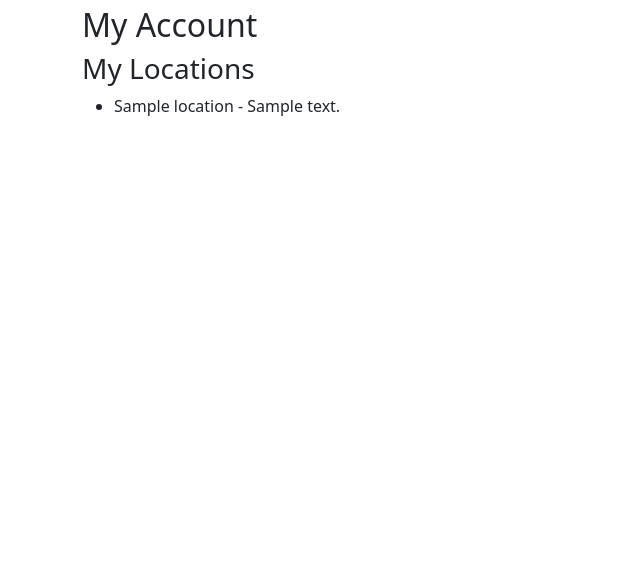
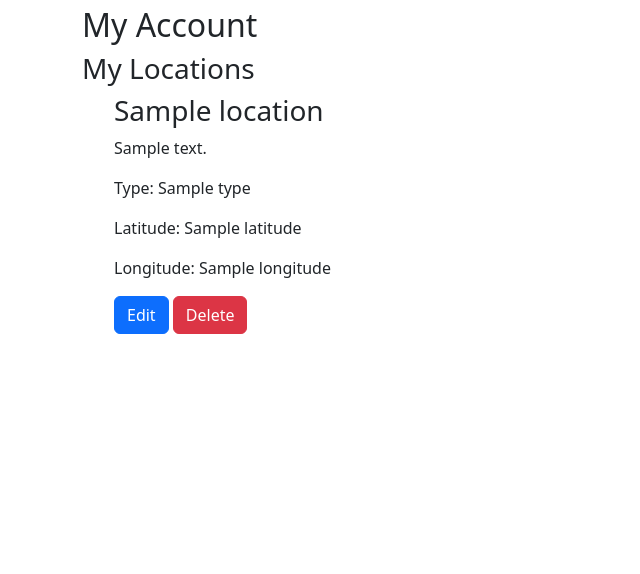
Before and after one commit to Karl-Ryan0/foragers-friend, a Django app: template templates/account/my_account.html in a window 1280 px wide. Shown: the part 106-680 px from the top of the page, without its empty margins (0-640 px from the left). Run offline with Django 3.2, Linux system fonts and the light colour scheme; the template is opened without the code that fills it: most values are stand-ins (such as "Sample title", 1, 10 or a date in 2020).

Commit message:
add basic CRUD functionality to locations

```diff
--- a/maps/forms.py
+++ b/maps/forms.py
@@ -44,3 +44,8 @@ class RegistrationForm(UserCreationForm):
     class Meta:
         model = User
         fields = ['username', 'email', 'password1', 'password2']
+
+class LocationEditForm(forms.ModelForm):
+    class Meta:
+        model = Location
+        fields = ['name', 'description', 'type']
--- a/maps/urls.py
+++ b/maps/urls.py
@@ -13,5 +13,7 @@ urlpatterns = [
     path('account/logout_success/', views.logout_success, name='logout_success'),
     path('signup/', views.register, name='signup'),
     path('account/my_account/', views.my_account, name='my_account'),
+    path('edit_location/<int:location_id>/', views.edit_location, name='edit_location'),
+    path('delete_location/<int:location_id>/', views.delete_location, name='delete_location'),
 
 ]
--- a/templates/account/my_account.html
+++ b/templates/account/my_account.html
@@ -4,8 +4,19 @@
     <h2>My Account</h2>
     <h3>My Locations</h3>
     <ul>
-      {% for location in locations %}
-        <li>{{ location.name }} - {{ location.description }}</li>
+        {% for location in locations %}
+        <div class="location-item">
+          <h3>{{ location.name }}</h3>
+          <p>{{ location.description }}</p>
+          <p>Type: {{ location.type }}</p>
+          <p>Latitude: {{ location.latitude }}</p>
+          <p>Longitude: {{ location.longitude }}</p>
+          <a href="{% url 'edit_location' location.id %}" class="btn btn-primary">Edit</a>
+          <form method="post" action="{% url 'delete_location' location.id %}" style="display: inline;">
+            {% csrf_token %}
+            <button type="submit" class="btn btn-danger">Delete</button>
+          </form>
+        </div>
       {% endfor %}
     </ul>
   </div>
```
Also changed, not shown: maps/views.py (+27 -2 lines), templates/delete_location.html (added, +11 -0 lines), templates/edit_location.html (added, +11 -0 lines).
